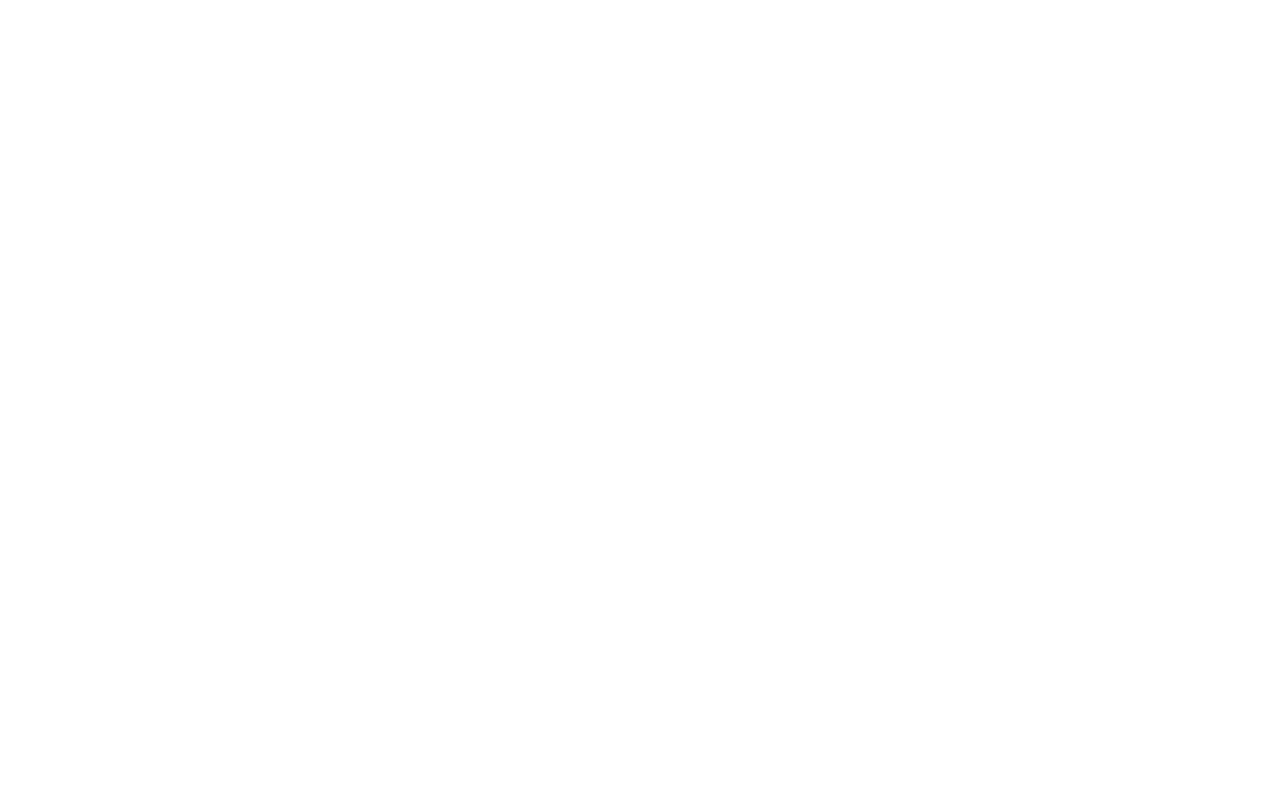
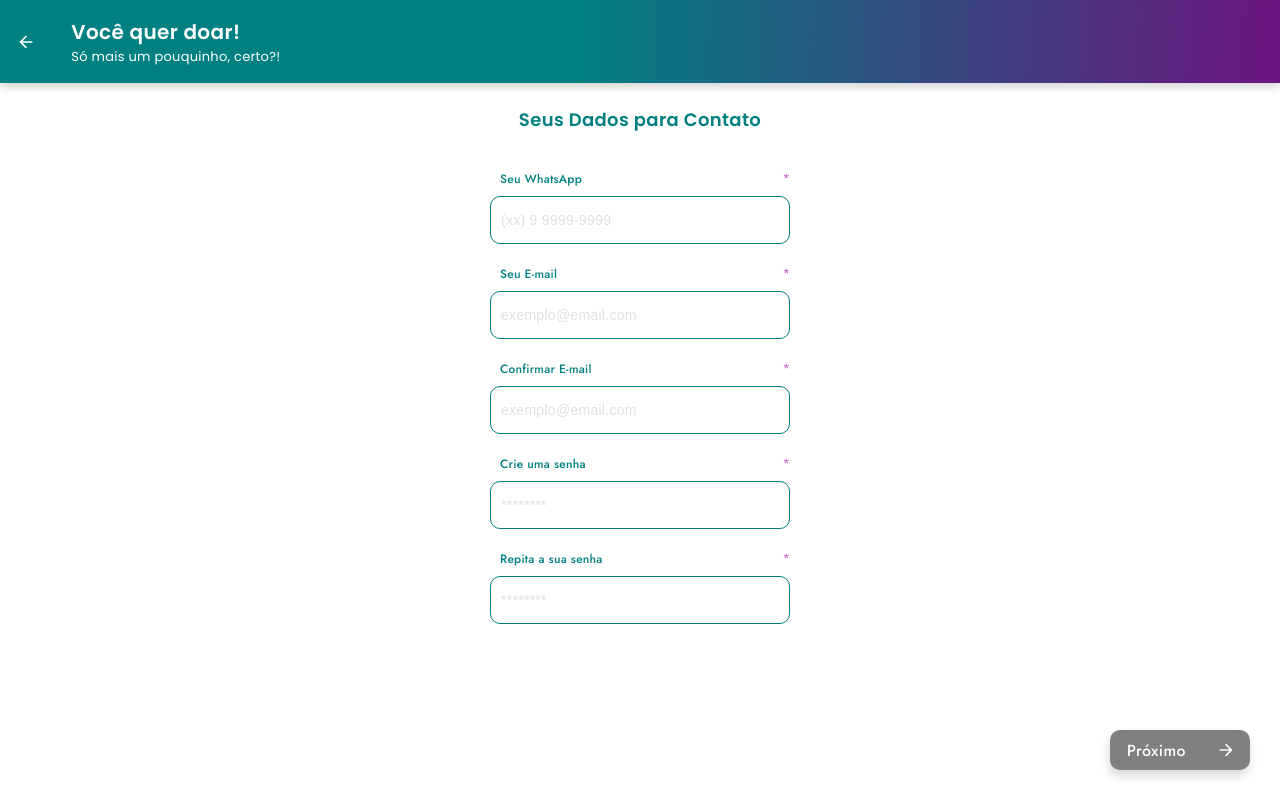
Before and after one commit to estartandodevs-course/Busquepet, a React (Create React App) app: page /dados-do-contato in a window 1280 px wide. Built offline with nearby package versions, Linux system fonts and the light colour scheme.

Commit message:
Arrumando o componente button e criando a tela de dados para contato

```diff
--- a/src/components/InputField/InputField.scss
+++ b/src/components/InputField/InputField.scss
@@ -7,10 +7,10 @@
     font-size: 12px;
     margin-left: 10px;
 
-    span {
+    .asterisk {
       color: #cb6fcb;
-      position: absolute;
-      left: 305px;
+      display: inline;
+      float: right;
     }
   }
   .input {
--- a/src/components/InputField/InputField.jsx
+++ b/src/components/InputField/index.jsx
@@ -6,14 +6,14 @@
   return (
     <div className="input-field">
       <label className="label">
-        {label} <span>*</span>
+        {label} <span className="asterisk">*</span>
       </label>
       <input
         className="input"
         type={type}
         placeholder={placeholder}
         required
-      ></input>
+      />
     </div>
   );
 }
--- a/src/components/RadioButton/index.jsx
+++ b/src/components/RadioButton/index.jsx
@@ -7,7 +7,7 @@
 
             <label className="radioContainer" htmlFor={id}>
                 <input type="radio" name={name} id={id} onChange={(event) => onChange(event.target.id)} />
-                <span className="circle"></span>
+                <span className="circle" />
                 <Text type="textform">{text}</Text>
             </label>
     )
--- a/src/components/Routes/index.jsx
+++ b/src/components/Routes/index.jsx
@@ -8,6 +8,7 @@
 import DonorRegister from '../../pages/cadastro-do-doador/cadastro-tipo-de-pessoa'
 import RegisterPersonPhysical from '../../pages/cadastro-do-doador/cadastro-pessoa-fisica'
 import RegisterLegalPerson from '../../pages/cadastro-do-doador/cadastro-pessoa-juridica'
+import ContactDetails from '../../pages/cadastro-do-doador/cadastro-dados-contato'
 import ProfilePet from '../../pages/perfil-pet'
 import Login from '../../pages/login'
 
@@ -22,6 +23,7 @@
                 <Route exact path="/cadastro-do-adotante" component={RegisterAdopter} />
                 <Route exact path="/cadastro-do-pet" component={RegisterPet} />
                 <Route exact path="/cadastro-do-doador" component={DonorRegister} />
+                <Route exact path="/dados-do-contato" component={ContactDetails} />
                 <Route exact path="/perfil-do-pet" component={ProfilePet} />
                 <Route exact path="/login" component={Login} />
                 <Route exact path="/cadastro-pessoa-fisica" component={RegisterPersonPhysical} />
--- /dev/null
+++ b/src/pages/cadastro-do-doador/cadastro-dados-contato/index.jsx
@@ -0,0 +1,42 @@
+import Header from '../../../components/Header'
+import { InputField } from '../../../components/InputField'
+import Text from '../../../components/Text'
+import Icon from '../../../assets/images/SetaProx.svg'
+import Button from '../../../components/Button/index.jsx'
+import { useState } from 'react'
+import { useHistory } from 'react-router-dom'
+import './styles.scss'
+
+export default function ContactDetails () {
+
+    const [dataPerson, setdataPerson] = useState("")
+
+
+    const history = useHistory()
+    function chooseScreen() {
+        const location = {
+            pathname: "/cadastro-pessoa-fisica",
+            state: {
+                dataPerson
+            }
+        }
+        history.push(location)
+    }
+
+    return (
+        <>
+        <Header title="Você quer doar!" subTitle="Só mais um pouquinho, certo?!"/>
+        <Text type="titleform">Seus Dados para Contato</Text>
+        <section className="contact-form">
+            <InputField placeholder="(xx) 9 9999-9999" type="number" label="Seu WhatsApp" onChange={setdataPerson}/>
+            <InputField placeholder="exemplo@email.com" type="email" label="Seu E-mail" onChange={setdataPerson}/>
+            <InputField placeholder="exemplo@email.com" type="email" label="Confirmar E-mail" onChange={setdataPerson}/>
+            <InputField placeholder="********" type="password" label="Crie uma senha" onChange={setdataPerson}/>
+            <InputField placeholder="********"  type="password" label="Repita a sua senha" onChange={setdataPerson}/>
+        </section>
+        <div className="button-skip" >
+            <Button disabled={!dataPerson} name="Próximo" identifier="green" icon={Icon} onClick={ () => chooseScreen({dataPerson})} />
+        </div>
+        </>
+    )
+}
--- /dev/null
+++ b/src/pages/cadastro-do-doador/cadastro-dados-contato/styles.scss
@@ -0,0 +1,21 @@
+* {
+    padding: 0;
+    margin: 0;
+    box-sizing: border-box;
+}
+
+.contact-form{
+    display: flex;
+    flex-direction: column;
+    align-items: center;
+    margin-top: 36px;
+}
+
+.button-skip{
+    display: flex;
+    justify-content: flex-end;
+    align-items: flex-end;
+    margin-top: auto;
+    margin-right: 30px;
+    margin-bottom: 30px;
+}
--- a/src/pages/cadastro-do-doador/cadastro-pessoa-juridica/index.jsx
+++ b/src/pages/cadastro-do-doador/cadastro-pessoa-juridica/index.jsx
@@ -2,7 +2,8 @@
 
 export default function RegisterLegalPerson () {
     const location = useLocation()
-    {console.log(location)}
+    console.log(location)
+
     return(
         <h1>Register-Legal-Person</h1>
     )
```
